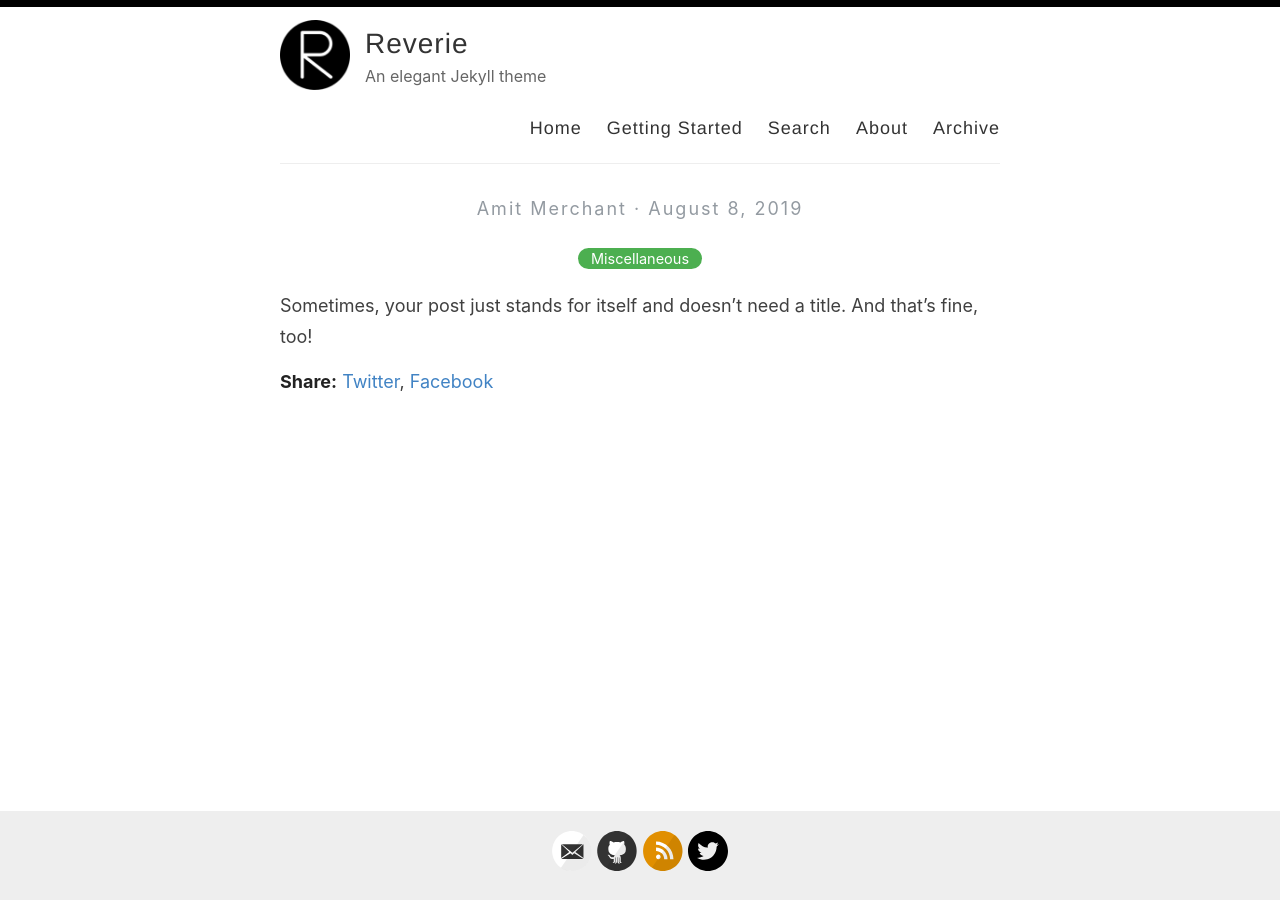
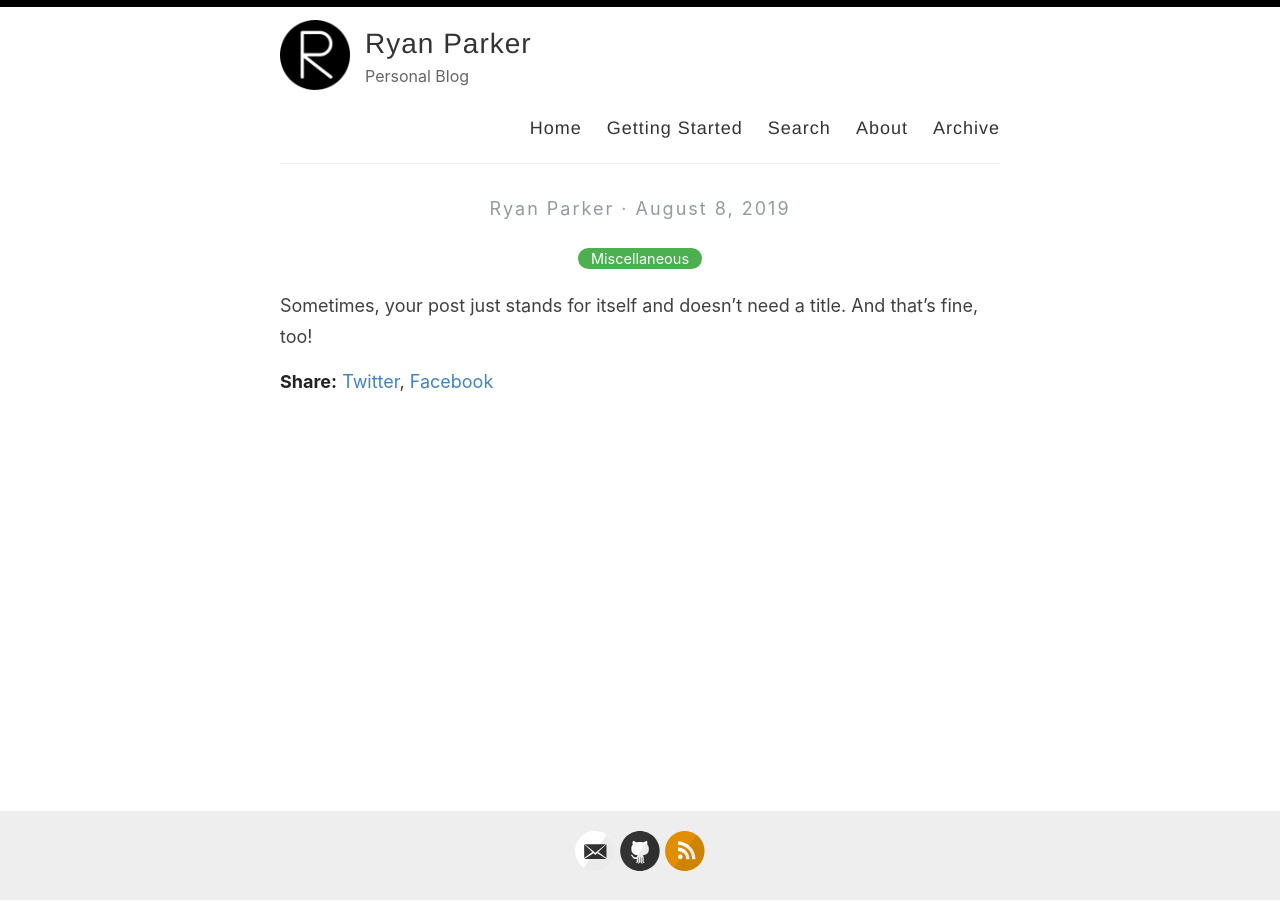
Before and after one commit to ryanparkr/ryanparkr.github.io, a Jekyll site: the page built from _posts/2019-08-08-no-title-posts.md, in a window 1280 px wide. Built offline with Jekyll 4.4.1, drawn with Linux system fonts in a browser that asks for light colours.

Commit message:
Update _config.yml

```diff
--- a/_config.yml
+++ b/_config.yml
@@ -3,13 +3,12 @@
 #
 
 # Name of your site (displayed in the header)
-name: Reverie
+name: Ryan Parker
 
 # Name of the author
-author: Amit Merchant
-
+author: Ryan Parker
 # Short bio or description (displayed in the header)
-description: An elegant Jekyll theme
+description: Personal Blog
 
 # URL of your avatar or profile pic (you could use your GitHub profile pic)
 avatar: /images/reverie.png
@@ -21,20 +20,20 @@ avatar: /images/reverie.png
 # Includes an icon in the footer for each username you enter
 footer-links:
   dribbble:
-  email: amit.d.merchant@gmail.com
+  email: ryanparker.sc@gmail.com
   facebook:
   flickr:
-  github: amitmerchant1990/reverie
+  github: ryanparkr
   instagram:
   linkedin:
   pinterest:
   rss: rss
-  twitter: amit_merchant
+# twitter: amit_merchant
   stackoverflow:
-  youtube: # channel/<your_long_string> or user/<user-name>
-  googleplus: # anything in your profile username that comes after plus.google.com/
-  playconsole:
-  mastodon: # <your-mastodon-instance>/@<your-user-name> eg. fosstodon.org/@username
+# youtube: # channel/<your_long_string> or user/<user-name>
+# googleplus: # anything in your profile username that comes after plus.google.com/
+# playconsole:
+# mastodon: # <your-mastodon-instance>/@<your-user-name> eg. fosstodon.org/@username
 
 # Enter your Disqus shortname (not your username) to enable commenting on posts
 # You can find your shortname on the Settings page of your Disqus account
@@ -48,14 +47,14 @@ google_analytics: UA-43339302-11
 
 # Your website URL (e.g. http://amitmerchant1990.github.io or http://www.amitmerchant.com)
 # Used for Sitemap.xml and your RSS feed
-url: http://www.amitmerchant.com/reverie
-enforce_ssl: https://www.amitmerchant.com/reverie
+url: http://ryanparkr.github.io/
+enforce_ssl: https://ryanparkr.github.io/
 
 # If you're hosting your site at a Project repository on GitHub pages
 # (http://yourusername.github.io/repository-name)
 # and NOT your User repository (http://yourusername.github.io)
 # then add in the baseurl here, like this: "/repository-name"
-baseurl: "/reverie"
+# baseurl: "/reverie"
 
 #
 # !! You don't need to change any of the configuration flags below !!
```
